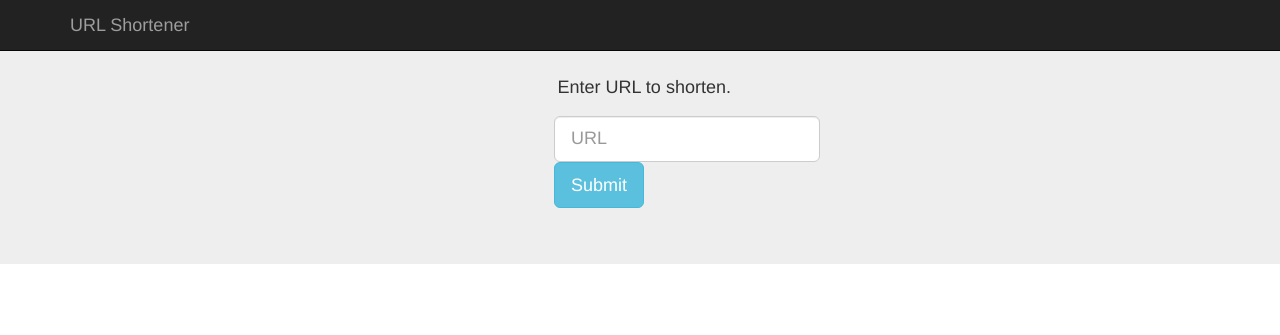
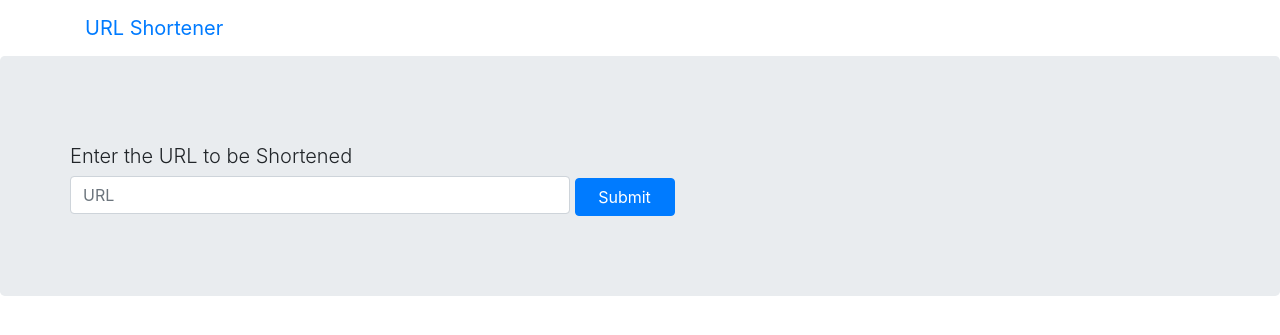
Before and after one commit to samhita-alla/url_shortener, a Flask app: page / in a window 1280 px wide. Shown: the top 335 px of the page. Run offline with Flask 2, Linux system fonts and the light colour scheme; some libraries are stand-ins or nearby versions.

Commit message:
Production and Frontend

```diff
--- /dev/null
+++ b/requirements.txt
@@ -0,0 +1,5 @@
+flask
+flask_migrate
+flask_sqlalchemy
+psycopg2
+flask-script
--- a/templates/home.html
+++ b/templates/home.html
@@ -2,9 +2,10 @@
 <html lang="en">
 <head>
    <link href="//maxcdn.bootstrapcdn.com/font-awesome/4.2.0/css/font-awesome.min.css" rel="stylesheet">
-         <link href="https://maxcdn.bootstrapcdn.com/bootstrap/3.3.5/css/bootstrap.min.css" rel="stylesheet">
+   <link rel="stylesheet" href="https://stackpath.bootstrapcdn.com/bootstrap/4.1.1/css/bootstrap.min.css" integrity="sha384-WskhaSGFgHYWDcbwN70/dfYBj47jz9qbsMId/iRN3ewGhXQFZCSftd1LZCfmhktB" crossorigin="anonymous">
 </head>
 <body>
+
    <nav class="navbar navbar-inverse navbar-fixed-top">
       <div class="container">
          <div class="navbar-header">
@@ -21,15 +22,13 @@
      <br />
      {% if not short_url %}
      <div class="row">
-                  <div class="col-md-offset-5 col-md-3">
-                     <h4>Enter URL to shorten.</h4>
-                     <form method="post" class="navbar-form navbar-right" action="">
+           <form method="post" action="">
               <div class="form-group">
-                           <input type="text" id="url" name="url" class="form-control input-lg chat-input" placeholder="URL" />
-                           <button type="submit" class="btn btn-lg btn-info">Submit</button>
+                <h1 class="lead">Enter the URL to be Shortened</h1>
+                 <input type="text" id="url" name="url" class="form-control input-lg chat-input" placeholder="URL" style="width: 500px;display: inline-block;">
+                 <button type="submit" class="btn btn-primary" style="width: 100px;display: inline-block;">Submit</button>
              </div>
          </form>
-                  </div>
  </div>
  {% else %}
  <div>
@@ -39,5 +38,15 @@
 </div>
 </div>
 </div>
+
+
+
+<script src="https://code.jquery.com/jquery-3.3.1.slim.min.js" integrity="sha384-q8i/X+965DzO0rT7abK41JStQIAqVgRVzpbzo5smXKp4YfRvH+8abtTE1Pi6jizo" crossorigin="anonymous"></script>
+<script src="https://cdnjs.cloudflare.com/ajax/libs/popper.js/1.14.3/umd/popper.min.js" integrity="sha384-ZMP7rVo3mIykV+2+9J3UJ46jBk0WLaUAdn689aCwoqbBJiSnjAK/l8WvCWPIPm49" crossorigin="anonymous"></script>
+<script src="https://stackpath.bootstrapcdn.com/bootstrap/4.1.1/js/bootstrap.min.js" integrity="sha384-smHYKdLADwkXOn1EmN1qk/HfnUcbVRZyYmZ4qpPea6sjB/pTJ0euyQp0Mk8ck+5T" crossorigin="anonymous"></script>
 </body>
+</body>
+
+
+
 </html>
```
Also changed, not shown: migrations/versions/4e3c3581d41c_.py (deleted, +0 -33 lines), 1 other file. Lines whose indentation alone changed are shown as unchanged.
